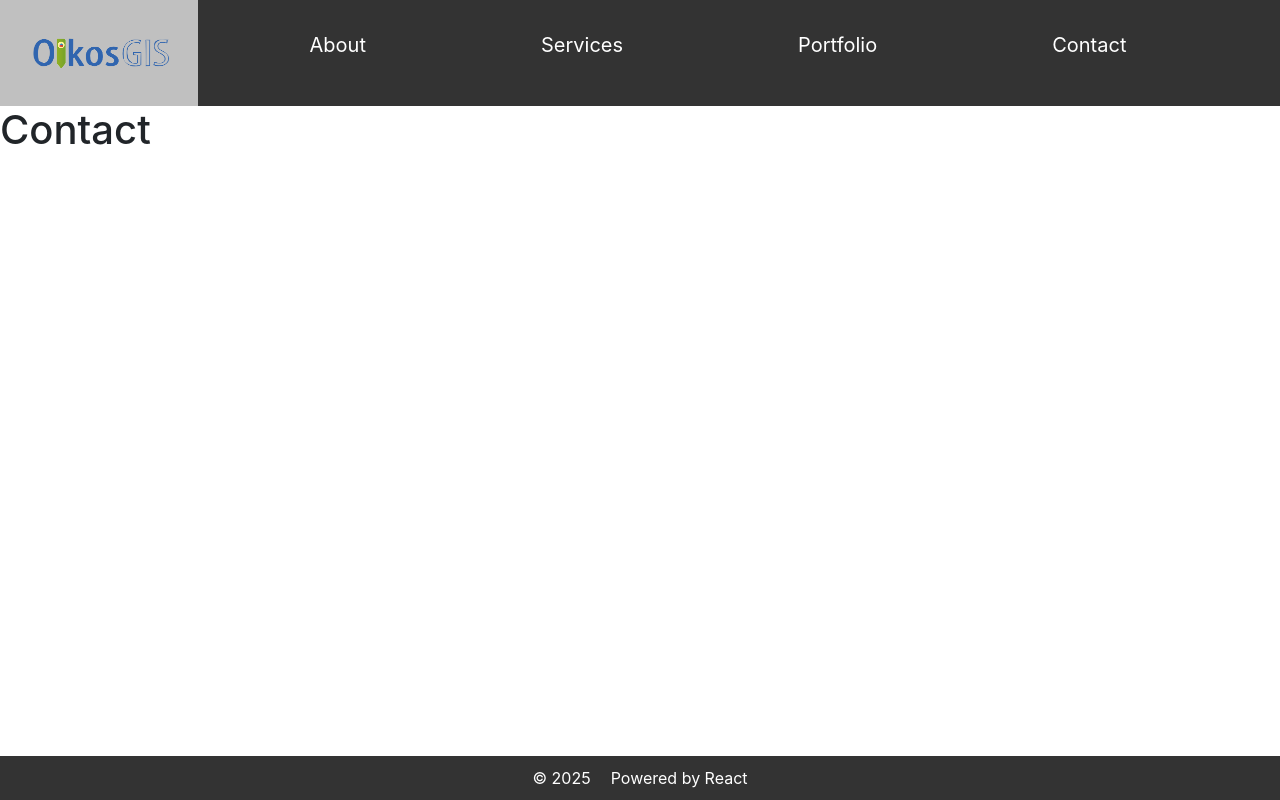
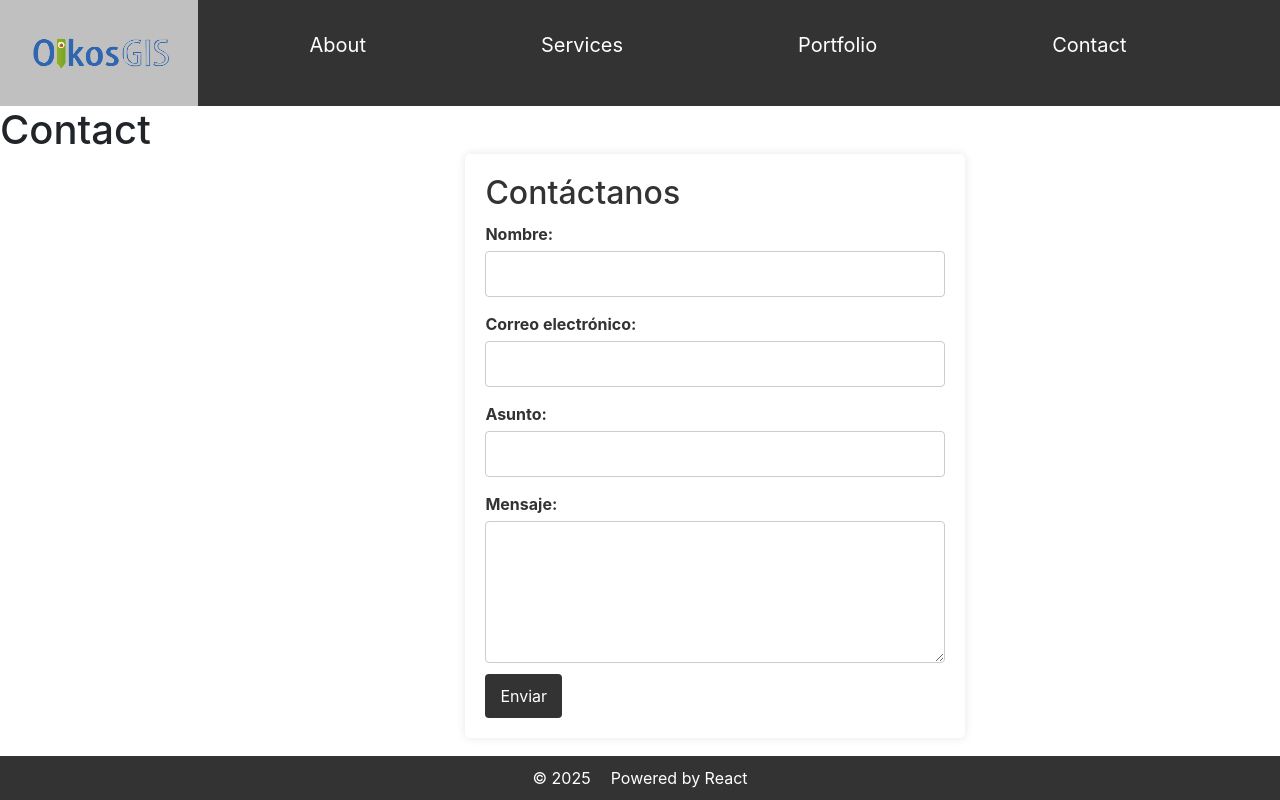
Before and after one commit to jaromaco/myprofile, a React (Create React App) app: page /contact in a window 1280 px wide. Built offline with nearby package versions, Linux system fonts and the light colour scheme.

Commit message:
esbozo formulario contacto

```diff
--- a/package.json
+++ b/package.json
@@ -4,6 +4,7 @@
   "private": true,
   "homepage": "https://oikosgis.com",
   "dependencies": {
+    "@emailjs/browser": "^4.4.1",
     "@testing-library/dom": "^10.4.0",
     "@testing-library/jest-dom": "^6.6.3",
     "@testing-library/react": "^16.2.0",
--- a/src/App.css
+++ b/src/App.css
@@ -1,41 +1,95 @@
-.App {
-  text-align: center;
+.logo {
+  height: 6em;
+  padding: 1.5em;
+  will-change: filter;
+  transition: filter 300ms;
 }
 
-.App-logo {
-  height: 20vmin;
-  display: block;
-  margin-left: auto;
-  margin-right: auto;
-  pointer-events: none;
+.logo:hover {
+  filter: drop-shadow(0 0 2em #646cffaa);
 }
 
-@media (prefers-reduced-motion: no-preference) {
-  .App-logo {
-    animation: App-logo-spin infinite 20s linear;
-  }
+.logo.react:hover {
+  filter: drop-shadow(0 0 2em #61dafbaa);
 }
 
-.App-header {
-  background-color: #282c34;
-  min-height: 100vh;
-  display: flex;
-  flex-direction: column;
-  align-items: center;
-  justify-content: center;
-  font-size: calc(10px + 2vmin);
-  color: white;
-}
-
-.App-link {
-  color: #61dafb;
-}
-
-@keyframes App-logo-spin {
+@keyframes logo-spin {
   from {
     transform: rotate(0deg);
   }
+
   to {
     transform: rotate(360deg);
   }
 }
+
+@media (prefers-reduced-motion: no-preference) {
+  a:nth-of-type(2) .logo {
+    animation: logo-spin infinite 20s linear;
+  }
+}
+
+.card {
+  padding: 2em;
+}
+
+.read-the-docs {
+  color: #888;
+}
+
+div .page{
+  display:flex;
+  width:100%;
+}
+
+form {
+
+  background-color: #fff;
+  padding: 20px;
+  border-radius: 5px;
+  color:#333;
+  width: 500px;
+  margin: auto;
+  box-shadow: 0 0 10px rgba(0, 0, 0, 0.1);
+}
+
+label {
+  display: block;
+  color: #333;
+  margin-top: 10px;
+  font-weight: bold;
+}
+
+input,
+textarea {
+  width: 100%;
+  padding: 10px;
+  margin: 5px auto;
+  border: 1px solid #ccc;
+  border-radius: 4px;
+}
+
+button {
+  margin: auto;
+  background-color: #333;
+  color: white;
+  padding: 10px 15px;
+
+  border: none;
+  border-radius: 4px;
+  cursor: pointer;
+}
+
+button:hover {
+  background-color: #777;
+}
+
+form .error {
+  font-size: 12px;
+  background-color: #fff;
+  display: block;
+  margin-bottom: 10px;
+  color:red;
+  text-align:right;
+  padding-right:12px;
+}
--- a/src/components/Contact.js
+++ b/src/components/Contact.js
@@ -1,9 +1,13 @@
 import React from "react";
+import ContactForm from "./ContactForm";
 
 export default function Contact () {
   return (
-    <div>
+    <>
       <h1>Contact</h1>
-    </div>
+      <div className="page">
+        <ContactForm/>
+      </div>
+    </>
   );
 }
--- /dev/null
+++ b/src/components/ContactForm.jsx
@@ -0,0 +1,125 @@
+import React, { useState } from "react";
+import emailjs from '@emailjs/browser';
+
+const ContactForm = () => {
+
+    const [ formData, setFormData ] = useState({
+        nombre:'',
+        email:'',
+        asunto:'',
+        mensaje:'',
+    })
+
+    const [ formErrors, setFormErrors ] = useState({
+        nombre:'',
+        email:'',
+        asunto:'',
+        mensaje:'',
+    })
+
+    const procesarCambio = (evento) =>{
+
+        const { name, value } = evento.target;
+        setFormData((prevFormData)=>({
+            ...prevFormData,
+            [name] : value,
+        }))
+
+        setFormErrors((prevFormErrors)=>({
+            ...prevFormErrors,
+            [name] : '',
+        }))
+
+    }
+
+    const procesarSubmit = (evento) => {
+        evento.preventDefault();
+        console.log(formData)
+
+        const newFormErrors ={};
+
+        if(formData.nombre.trim() === ''){
+            newFormErrors.nombre = 'El nombre es requerido.';
+        }
+
+        if(formData.email.trim() === ''){
+            newFormErrors.email = 'El email es requerido.';
+        }
+
+        if(formData.asunto.trim() === ''){
+            newFormErrors.asunto = 'El asunto es requerido.';
+        }
+
+        if(formData.mensaje.trim() === ''){
+            newFormErrors.mensaje = 'El mensaje es requerido.';
+        }
+
+        if (Object.keys(newFormErrors).length > 0) {
+            setFormErrors(newFormErrors);
+        }else{
+            emailjs
+                .sendForm('service_11xginh', 'template_g5pei3s', formData.current, {
+                    publicKey: 'EAJsh03wRkb24s6-Z',
+                })
+                .then(
+                    () => {
+                        console.log('SUCCESS!');
+                    },
+                    (error) => {
+                        console.log('FAILED...', error.text);
+                    },
+                );
+            console.log('Formulario válido. Datos:', formData);
+
+            emailjs
+                .sendForm('service_11xginh', 'template_gsewpfy', formData.current, {
+                    publicKey: 'EAJsh03wRkb24s6-Z',
+                })
+                .then(
+                    () => {
+                        console.log('SUCCESS!');
+                    },
+                    (error) => {
+                        console.log('FAILED...', error.text);
+                    },
+                );
+            console.log('Formulario válido. Datos:', formData);
+        }
+    }
+
+
+
+    return (
+        <>
+            <form autoComplete="off" ref={formData} onSubmit={procesarSubmit}>
+                <h2>Contáctanos</h2>
+
+                <label htmlFor="nombre">Nombre:</label>
+                <input type="text" id="nombre" name="nombre" value={formData.nombre} onChange={procesarCambio}/>
+
+                {formErrors.nombre && <span className="error"> {formErrors.nombre}</span>}
+
+                <label htmlFor="email">Correo electrónico:</label>
+                <input type="email" id="email" name="email" value={formData.email} onChange={procesarCambio}/>
+
+                {formErrors.email && <span className="error"> {formErrors.email}</span>}
+
+
+                <label htmlFor="asunto">Asunto:</label>
+                <input type="text" id="asunto" name="asunto" value={formData.asunto} onChange={procesarCambio}/>
+
+                {formErrors.asunto && <span className="error"> {formErrors.asunto}</span>}
+
+
+                <label htmlFor="mensaje">Mensaje:</label>
+                <textarea id="mensaje" name="mensaje" value={formData.mensaje} rows="5" onChange={procesarCambio}></textarea>
+
+                {formErrors.mensaje && <span className="error"> {formErrors.mensaje}</span>}
+
+                <button type="submit">Enviar</button>
+            </form>
+        </>
+    )
+};
+
+export default ContactForm;
```
Also changed, not shown: 1 other file (tests, documents, lock files or other folders).
